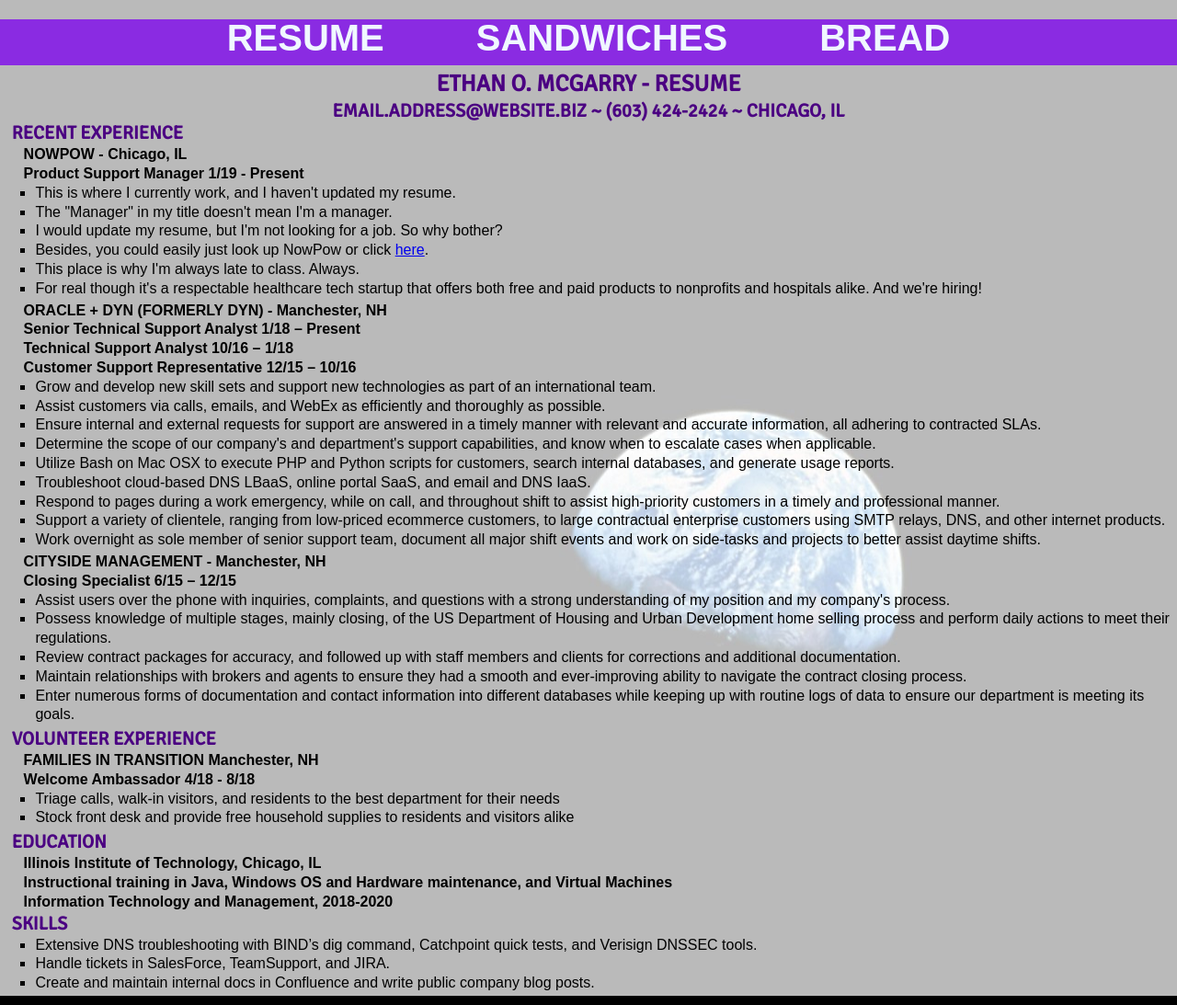
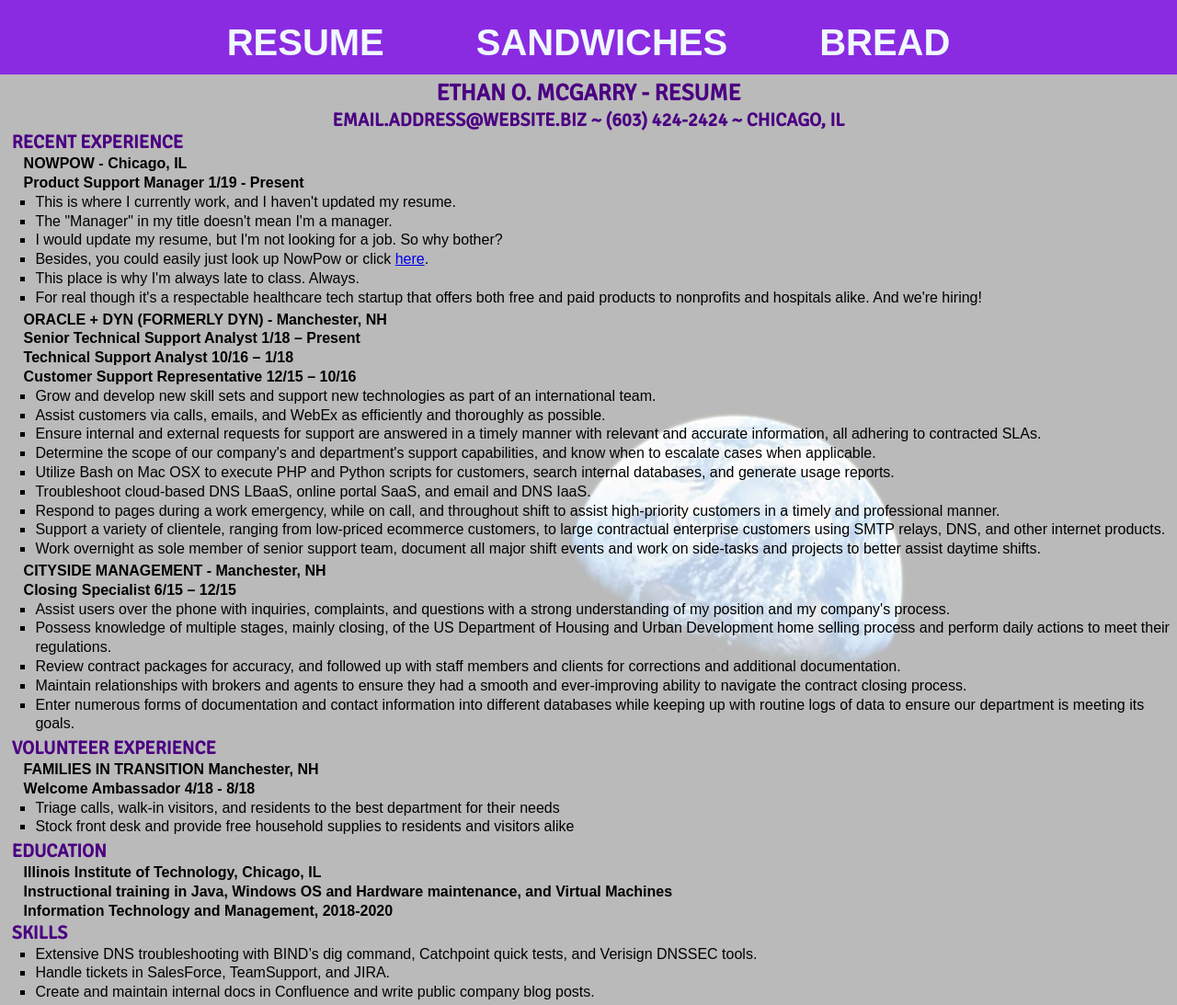
Before and after one commit to eomcgarry/Project2-EMcGarry, a plain HTML site: page index.html in a window 1280 px wide. Shown: the whole page at 92% size. Drawn offline with Linux system fonts and the light colour scheme.

Commit message:
Change h6 color
Make h6 background color match reast of toc

```diff
--- a/style/style.css
+++ b/style/style.css
@@ -35,7 +35,7 @@ body {
 
 #tocContainer ul li {
 	float: left;
-	padding: 10px 50px;
+	padding: 15px 50px;
 }
 
 #tocContainer ul li a {
@@ -58,7 +58,9 @@ body {
 
 /*Hidden TOC header for validtor, shared across pages*/
 h6 {
-	visibility: hidden;
+	font-size: 1px;
+	color: #8A2BE2;
+	background-color: #8A2BE2;
 }
 
 /*Blanket h1/h2 styles shared across pages*/
```
